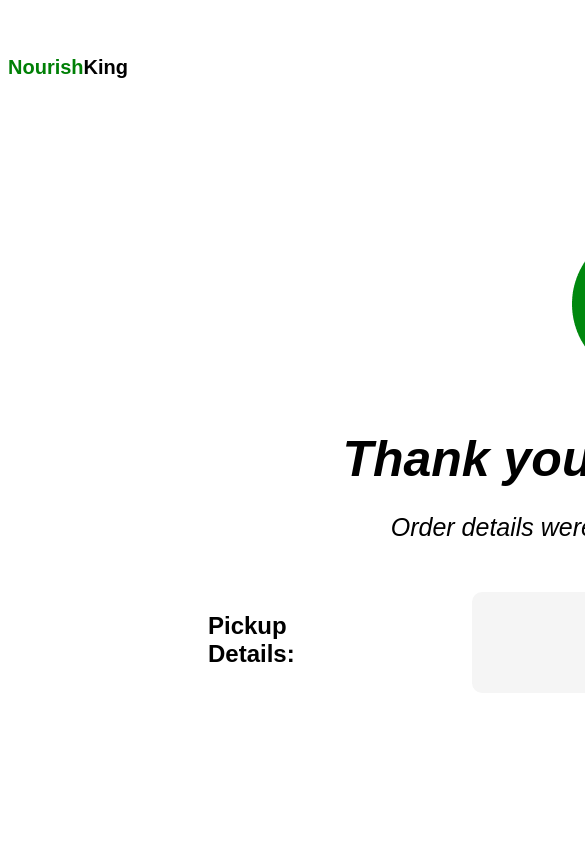
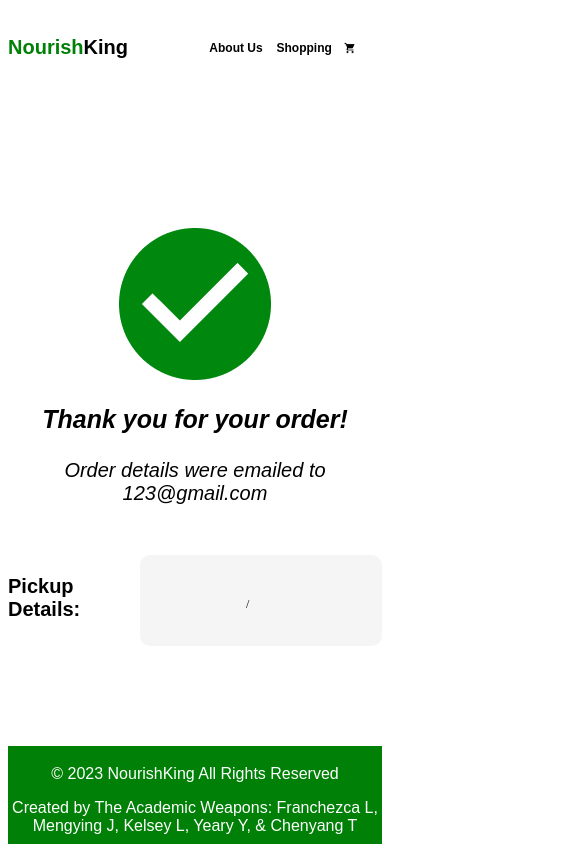
Before and after one commit to UW-INFO442-WI23/academic_weapon, a React (Create React App) app: page /Confirmation in a window 390 px wide. Shown: the top 844 px of the page, 585 px wide, since content can reach past the window. Built offline with nearby package versions, Linux system fonts and the light colour scheme.

Commit message:
finish responsive

```diff
--- a/src/components/Confirmation/confirmation.js
+++ b/src/components/Confirmation/confirmation.js
@@ -21,8 +21,8 @@ function Confirmation() {
 
     return (
         <div className='confirmationWhole'>
+            <Navbar newList ={'null'}></Navbar>
             <div className='confirmationbody'>
-                <Navbar newList ={'null'}></Navbar>
                 <div className='successImg center'></div>
                 <p className='thankYouMessage'>Thank you for your order!</p>
                 <p className='subMessage'>Order details were emailed to 123@gmail.com</p>
--- a/src/index.css
+++ b/src/index.css
@@ -1085,4 +1085,32 @@ footer {
         right: auto;
         margin-top: 80px;
     }
+    .totalPriceTop {
+        width: 300px;
+    }
+    .totalPrice{
+        width: 350px;
+    }
+    .confirmationbody{
+        width: auto;
+    }
+    .pickupMessage{
+        margin-left: 0px;
+    }
+    .puDate, .puLocation, .divider {
+        font-size: 12px;
+        padding-top: 30px;
+    }
+    .pickupConfirmation{
+        margin-right: 0px;
+    }
+    .thankYouMessage, .subMessage, .pickupMessage {
+        font-size: 25px;
+    }
+    .subMessage, .pickupMessage {
+        font-size: 20px;
+    }
+    .pickupDetail{
+        margin-bottom: 100px;
+    }
 }
```
